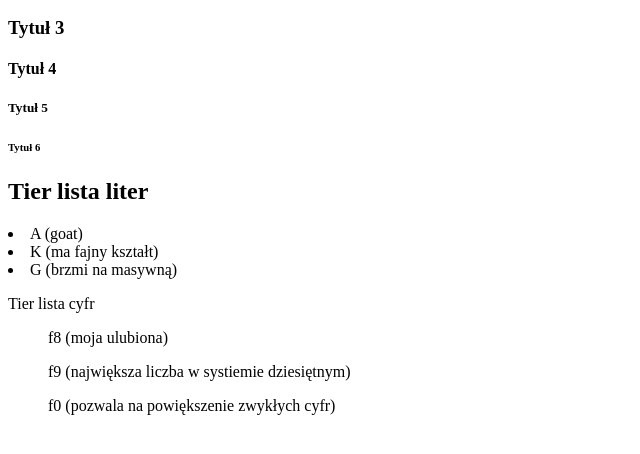
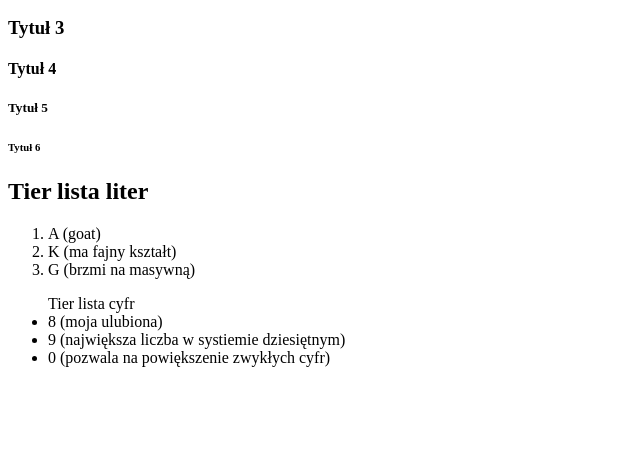
Before and after one commit to DawidNiemczuk3ti/Nowe-repozytorium-, a plain HTML site: page index.html in a window 1280 px wide. Shown: the part 170-624 px from the top of the page, without its empty margins (0-640 px from the left). Drawn offline with Linux system fonts and the light colour scheme.

Commit message:
Update index.html

```diff
--- a/index.html
+++ b/index.html
@@ -15,13 +15,15 @@
 	            <h6> Tytuł 6 </h6>
 
                      <h2> Tier lista liter </h2>
+	                 <ol>
                      <li> A (goat) </li>
                      <li> K (ma fajny kształt) </li>
 	                 <li> G (brzmi na masywną) </li>
+					 </ol>
 
-	                 <p> Tier lista cyfr </p>
-	                 <ul> f8 (moja ulubiona) </ul>
-                     <ul> f9 (największa liczba w systiemie dziesiętnym) </ul>
-	                 <ul> f0 (pozwala na powiększenie zwykłych cyfr) </ul>
-
+	                 <ul> Tier lista cyfr
+	                 <li> 8 (moja ulubiona)
+                     <li> 9 (największa liczba w systiemie dziesiętnym) </li>
+	                 <li> 0 (pozwala na powiększenie zwykłych cyfr) </li>
+                     </ul>
 </html>
```
